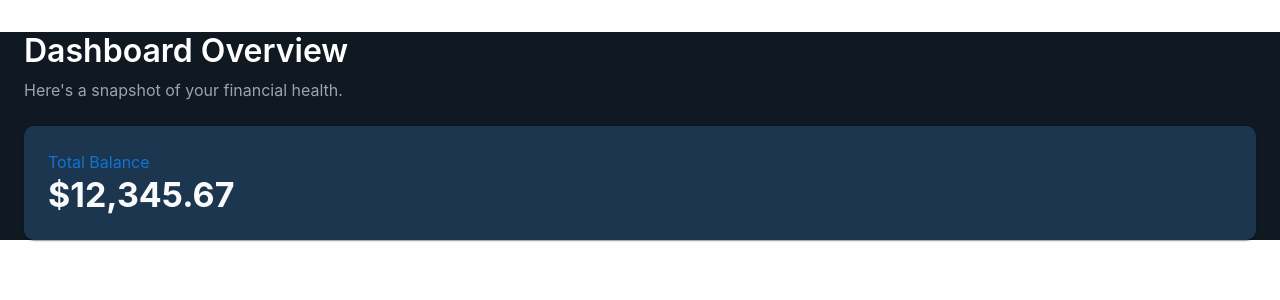
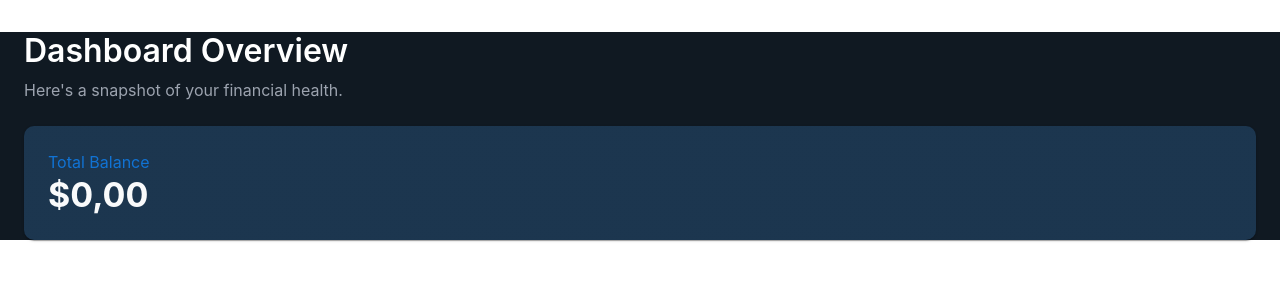
Before and after one commit to Tonyreng/AnthonyR-FinZen, a React (Vite) app in the folder frontend/: page /dashboard in a window 1280 px wide. Shown: the top 300 px of the page. Built offline with nearby package versions, Linux system fonts and the light colour scheme; no server answers.

Commit message:
A new property was added to the CardBalance props to display the total balance.

```diff
--- a/frontend/src/components/CardBalance.tsx
+++ b/frontend/src/components/CardBalance.tsx
@@ -2,9 +2,10 @@ import { Box, Card, Typography } from '@mui/material';
 
 type Props = {
     styles?: object;
+    totalBalance?: string;
 };
 
-export const CardBalance = ({ styles }: Props) => {
+export const CardBalance = ({ styles, totalBalance }: Props) => {
     return (
         <Box sx={styles}>
             <Card
@@ -24,7 +25,13 @@ export const CardBalance = ({ styles }: Props) => {
                         Total Balance
                     </Typography>
                     <Typography variant="h4" sx={{ fontWeight: 'bold' }}>
-                        $12,345.67
+                        $
+                        {totalBalance
+                            ? parseFloat(totalBalance).toLocaleString('en-CO', {
+                                  minimumFractionDigits: 2,
+                                  maximumFractionDigits: 2,
+                              })
+                            : '0,00'}
                     </Typography>
                 </Box>
             </Card>
```
